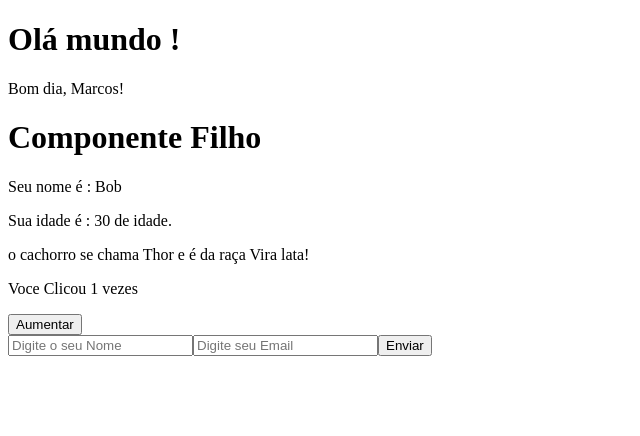
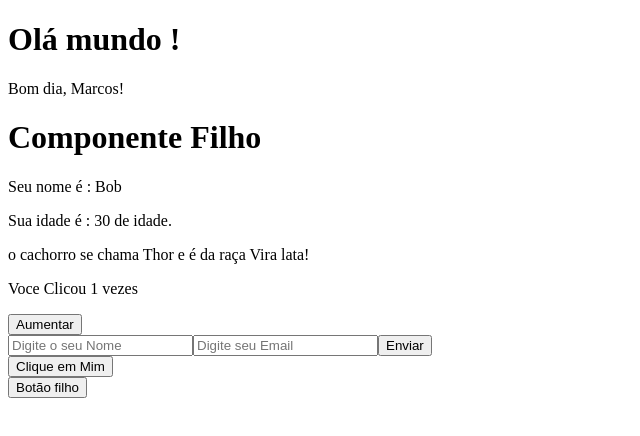
Before and after one commit to Neyzim/react-course, a React (Vite) app: page / in a window 1280 px wide. Shown: the top 436 px of the page, without its empty margins (0-640 px from the left). Built offline with nearby package versions, Linux system fonts and the light colour scheme.

Commit message:
feat: created more components to study Events

```diff
--- a/src/App.jsx
+++ b/src/App.jsx
@@ -6,6 +6,8 @@ import Description from './components/Description';
 import Dog from './components/Dog';
 import Counter from './components/Counter';
 import UserInfoForm from './components/UserInfoForm';
+import Button from './components/Button';
+import FatherFunction from './components/FatherFunction';
 
 
 
@@ -20,6 +22,8 @@ function App() {
     <Dog nome="Thor" raca="Vira lata" />
     <Counter />
     <UserInfoForm />
+    <Button />
+    <FatherFunction />
   </>
   );
 }
--- /dev/null
+++ b/src/components/Button.jsx
@@ -0,0 +1,14 @@
+import React from 'react'
+
+const Button = () => {
+    const handleButtonClick = (number) => { // Funções com Lógica extensa são colocados em funções separadas
+        console.log("Logica");
+    }
+  return (
+
+      <button onClick={() => handleButtonClick(5)}>Clique em Mim</button> // arrow function é usada quando precisa passar uma rgumento pra função
+
+  )
+}
+
+export default Button;
--- /dev/null
+++ b/src/components/ChlidFuncion.jsx
@@ -0,0 +1,11 @@
+import React from 'react'
+
+const ChlidFuncion = ({onChildClick}) => {
+
+
+return (
+    <button onClick={onChildClick}>Botão filho</button>
+  )
+}
+
+export default ChlidFuncion;
--- /dev/null
+++ b/src/components/FatherFunction.jsx
@@ -0,0 +1,16 @@
+import React from 'react'
+import ChlidFuncion from './ChlidFuncion';
+
+const FatherFunction = () => {
+    const handleChlidClick = () => {
+        console.log("clicou no botão do elemento filho");
+    }
+
+  return (
+    <div>
+        <ChlidFuncion onChildClick={handleChlidClick}/> {/* é possivel passar uma função como Prop   */}
+    </div>
+  )
+}
+
+export default FatherFunction
```
